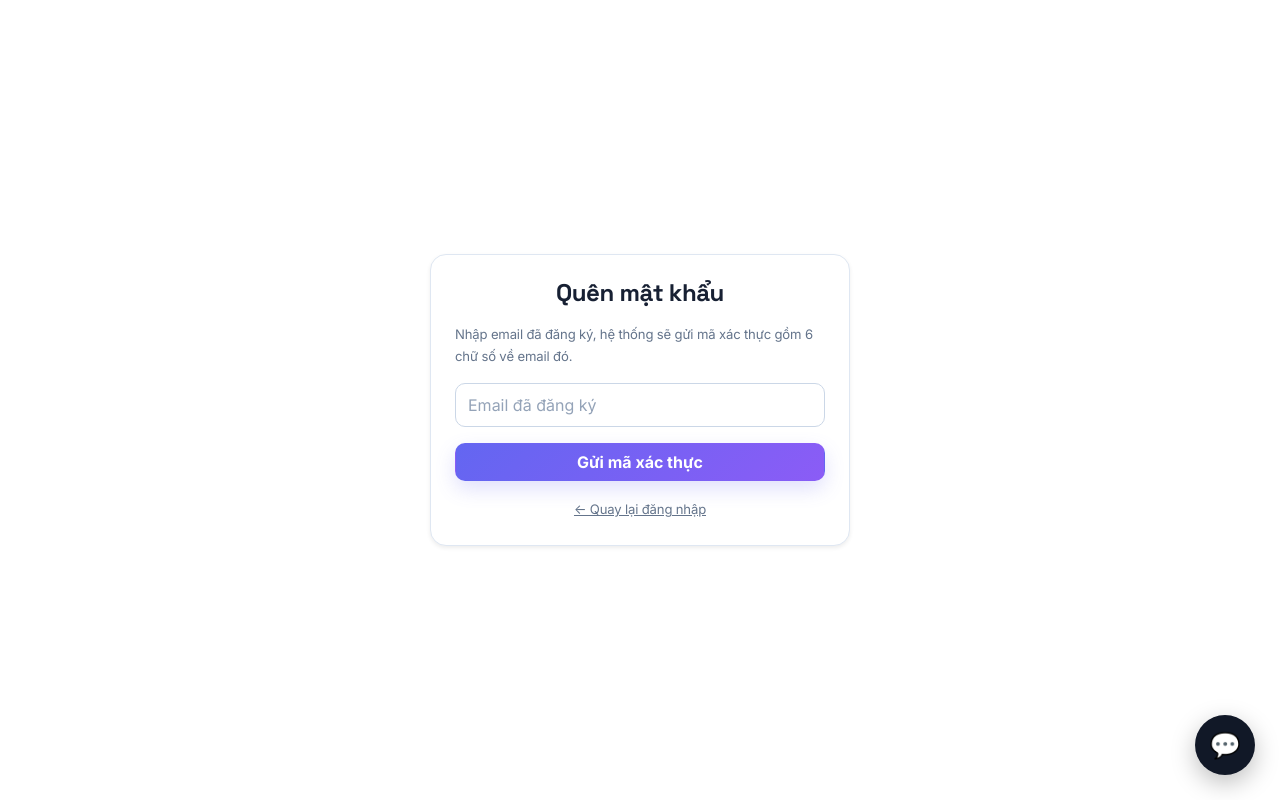
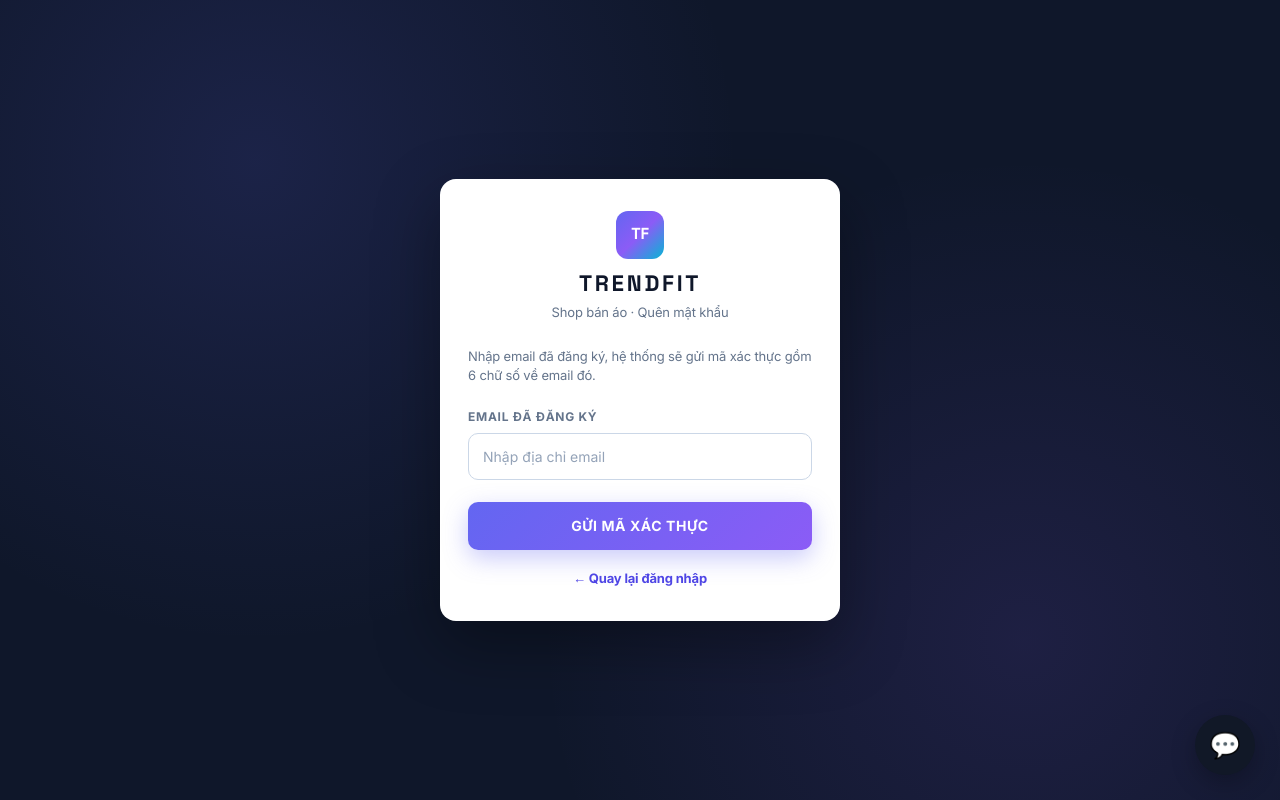
Before and after one commit to DaoTuanMink/WebsiteBanAoTrendFit, a Vue app in the folder trendfit-ui/: page /quen-mat-khau in a window 1280 px wide. Built offline with nearby package versions, Linux system fonts and the light colour scheme.

Commit message:
Hoàn thiện

```diff
--- a/trendfit-ui/src/views/auth/ForgotPasswordView.vue
+++ b/trendfit-ui/src/views/auth/ForgotPasswordView.vue
@@ -1,85 +1,15 @@
-<template>
-  <div class="d-flex align-items-center justify-content-center min-vh-100 bg-light">
-    <div class="card p-4 shadow-sm" style="max-width: 420px; width: 100%">
-      <h4 class="fw-bold text-center mb-3">Quên mật khẩu</h4>
-
-      <!-- Thông báo lỗi / thành công -->
-      <div v-if="errorMsg" class="alert alert-danger py-2">{{ errorMsg }}</div>
-      <div v-if="successMsg" class="alert alert-success py-2">{{ successMsg }}</div>
-
-      <!-- ============ BƯỚC 1: nhập email để nhận mã xác thực ============ -->
-      <form v-if="buoc === 1" @submit.prevent="guiMaXacThuc" class="d-grid gap-3">
-        <p class="text-muted small mb-0">
-          Nhập email đã đăng ký, hệ thống sẽ gửi mã xác thực gồm 6 chữ số về email đó.
-        </p>
-        <input
-          v-model.trim="email"
-          type="email"
-          class="form-control"
-          placeholder="Email đã đăng ký"
-          required
-          :disabled="loading"
-        />
-        <button type="submit" class="btn btn-dark" :disabled="loading">
-          {{ loading ? 'Đang gửi...' : 'Gửi mã xác thực' }}
-        </button>
-      </form>
-
-      <!-- ============ BƯỚC 2: nhập mã + mật khẩu mới ============ -->
-      <form v-else @submit.prevent="datLaiMatKhau" class="d-grid gap-3">
-        <p class="text-muted small mb-0">
-          Mã xác thực đã được gửi tới <strong>{{ email }}</strong
-          >. Vui lòng kiểm tra hộp thư (kể cả mục Spam) và nhập mã bên dưới trong vòng 5 phút.
-        </p>
-        <input
-          v-model.trim="code"
-          maxlength="6"
-          class="form-control text-center fw-bold"
-          style="letter-spacing: 4px; font-size: 1.2rem"
-          placeholder="000000"
-          required
-          :disabled="loading"
-        />
-        <input
-          v-model="matKhauMoi"
-          type="password"
-          class="form-control"
-          placeholder="Mật khẩu mới"
-          required
-          :disabled="loading"
-        />
-        <input
-          v-model="xacNhanMatKhau"
-          type="password"
-          class="form-control"
-          placeholder="Xác nhận mật khẩu mới"
-          required
-          :disabled="loading"
-        />
-        <button type="submit" class="btn btn-dark" :disabled="loading">
-          {{ loading ? 'Đang xử lý...' : 'Đặt lại mật khẩu' }}
-        </button>
-        <button type="button" class="btn btn-link btn-sm" @click="quayLaiBuoc1">
-          ← Nhập lại email / gửi lại mã
-        </button>
-      </form>
-
-      <div class="text-center mt-3">
-        <router-link to="/login" class="small text-muted text-decoration-underline">
-          ← Quay lại đăng nhập
-        </router-link>
-      </div>
-    </div>
-  </div>
-</template>
-
 <script setup>
-// Trang "Quên mật khẩu" - luồng 2 bước bằng mã OTP gửi qua email, khớp với
-// PasswordResetController ở backend (POST /api/auth/forgot-password và
-// POST /api/auth/reset-password).
+/**
+ * Trang Quên mật khẩu – luồng 2 bước (OTP 6 số qua email)
+ * Khớp với backend: PasswordResetController
+ *   POST /api/auth/forgot-password  { email }
+ *   POST /api/auth/reset-password   { email, code, matKhauMoi }
+ *
+ * Giao diện đã đồng bộ với LoginView & RegisterView.
+ */
 import { ref } from 'vue'
+import { useRouter } from 'vue-router'
 import axios from 'axios'
-import { useRouter } from 'vue-router'
 
 const router = useRouter()
 const API = 'http://localhost:8080/api/auth'
@@ -98,10 +28,15 @@ const guiMaXacThuc = async () => {
   errorMsg.value = ''
   successMsg.value = ''
   loading.value = true
+
   try {
-    const res = await axios.post(`${API}/forgot-password`, { email: email.value })
-    successMsg.value = res.data
-    buoc.value = 2 // Chuyển sang bước nhập mã
+    const res = await axios.post(
+      `${API}/forgot-password`,
+      { email: email.value.trim() },
+      { timeout: 15000 },
+    )
+    successMsg.value = typeof res.data === 'string' ? res.data : 'Đã gửi mã xác thực thành công!'
+    buoc.value = 2
   } catch (err) {
     errorMsg.value = layThongBaoLoi(err, 'Gửi mã xác thực thất bại')
   } finally {
@@ -117,17 +52,24 @@ const datLaiMatKhau = async () => {
     errorMsg.value = 'Mật khẩu xác nhận không khớp!'
     return
   }
+  if (matKhauMoi.value.length < 4) {
+    errorMsg.value = 'Mật khẩu mới phải có ít nhất 4 ký tự!'
+    return
+  }
 
   loading.value = true
   try {
-    const res = await axios.post(`${API}/reset-password`, {
-      email: email.value,
-      code: code.value,
-      matKhauMoi: matKhauMoi.value,
-    })
-    successMsg.value = res.data
-    // Đặt lại thành công -> tự động đưa về trang đăng nhập sau 1.5s
-    setTimeout(() => router.push('/login'), 1500)
+    const res = await axios.post(
+      `${API}/reset-password`,
+      {
+        email: email.value.trim(),
+        code: code.value.trim(),
+        matKhauMoi: matKhauMoi.value,
+      },
+      { timeout: 10000 },
+    )
+    successMsg.value = typeof res.data === 'string' ? res.data : 'Đặt lại mật khẩu thành công!'
+    setTimeout(() => router.push('/login'), 1800)
   } catch (err) {
     errorMsg.value = layThongBaoLoi(err, 'Đặt lại mật khẩu thất bại')
   } finally {
@@ -145,8 +87,287 @@ const quayLaiBuoc1 = () => {
 }
 
 const layThongBaoLoi = (err, macDinh) => {
+  if (err?.code === 'ECONNABORTED') {
+    return 'Hết thời gian chờ. Kiểm tra backend đang chạy chưa (port 8080).'
+  }
   const data = err?.response?.data
   if (typeof data === 'string' && data.trim()) return data
+  if (data && typeof data === 'object') {
+    return data.message || data.error || JSON.stringify(data)
+  }
+  if (err?.request) {
+    return 'Không kết nối được server. Hãy chạy backend Spring Boot (localhost:8080).'
+  }
   return macDinh + (err?.message ? `: ${err.message}` : '')
 }
 </script>
+
+<template>
+  <div class="login-page">
+    <div class="login-card">
+      <!-- Brand giống Login / Register -->
+      <div class="login-brand">
+        <div class="login-logo">TF</div>
+        <h1>TRENDFIT</h1>
+        <p>Shop bán áo · Quên mật khẩu</p>
+      </div>
+
+      <!-- Thông báo -->
+      <div v-if="errorMsg" class="login-error">{{ errorMsg }}</div>
+      <div v-if="successMsg" class="login-success">{{ successMsg }}</div>
+
+      <!-- ============ BƯỚC 1: Nhập email ============ -->
+      <form v-if="buoc === 1" @submit.prevent="guiMaXacThuc" class="login-form">
+        <p class="form-desc">
+          Nhập email đã đăng ký, hệ thống sẽ gửi mã xác thực gồm 6 chữ số về email đó.
+        </p>
+
+        <label>Email đã đăng ký</label>
+        <input
+          v-model.trim="email"
+          type="email"
+          placeholder="Nhập địa chỉ email"
+          autocomplete="email"
+          required
+          :disabled="loading"
+        />
+
+        <button type="submit" class="login-btn" :disabled="loading">
+          {{ loading ? 'Đang gửi mã...' : 'Gửi mã xác thực' }}
+        </button>
+      </form>
+
+      <!-- ============ BƯỚC 2: Nhập mã + mật khẩu mới ============ -->
+      <form v-else @submit.prevent="datLaiMatKhau" class="login-form">
+        <p class="form-desc">
+          Mã xác thực đã được gửi tới <strong>{{ email }}</strong
+          >. Kiểm tra hộp thư (kể cả Spam) và nhập mã trong vòng <strong>5 phút</strong>.
+        </p>
+
+        <label>Mã xác thực (6 số)</label>
+        <input
+          v-model.trim="code"
+          type="text"
+          maxlength="6"
+          class="code-input"
+          placeholder="000000"
+          required
+          :disabled="loading"
+        />
+
+        <label>Mật khẩu mới</label>
+        <input
+          v-model="matKhauMoi"
+          type="password"
+          placeholder="Nhập mật khẩu mới"
+          autocomplete="new-password"
+          required
+          :disabled="loading"
+        />
+
+        <label>Xác nhận mật khẩu mới</label>
+        <input
+          v-model="xacNhanMatKhau"
+          type="password"
+          placeholder="Nhập lại mật khẩu mới"
+          autocomplete="new-password"
+          required
+          :disabled="loading"
+        />
+
+        <button type="submit" class="login-btn" :disabled="loading">
+          {{ loading ? 'Đang xử lý...' : 'Đặt lại mật khẩu' }}
+        </button>
+
+        <button type="button" class="btn-link" @click="quayLaiBuoc1" :disabled="loading">
+          ← Nhập lại email / Gửi lại mã
+        </button>
+      </form>
+
+      <p class="login-register">
+        <router-link to="/login">← Quay lại đăng nhập</router-link>
+      </p>
+    </div>
+  </div>
+</template>
+
+<style scoped>
+/* ===== Đồng bộ 100% với LoginView & RegisterView ===== */
+.login-page {
+  min-height: 100vh;
+  display: flex;
+  align-items: center;
+  justify-content: center;
+  padding: 24px;
+  background:
+    radial-gradient(circle at 20% 20%, rgba(99, 102, 241, 0.15), transparent 40%),
+    radial-gradient(circle at 80% 80%, rgba(139, 92, 246, 0.12), transparent 40%), #0f172a;
+  font-family: 'Inter', system-ui, sans-serif;
+}
+
+.login-card {
+  width: 100%;
+  max-width: 400px;
+  background: #fff;
+  border-radius: 16px;
+  padding: 32px 28px;
+  box-shadow: 0 24px 64px rgba(0, 0, 0, 0.35);
+}
+
+.login-brand {
+  text-align: center;
+  margin-bottom: 24px;
+}
+
+.login-logo {
+  width: 48px;
+  height: 48px;
+  margin: 0 auto 12px;
+  display: grid;
+  place-items: center;
+  border-radius: 12px;
+  background: linear-gradient(135deg, #6366f1, #8b5cf6 50%, #06b6d4);
+  color: #fff;
+  font-weight: 800;
+  font-size: 16px;
+  font-family: 'Space Grotesk', sans-serif;
+}
+
+.login-brand h1 {
+  font-family: 'Space Grotesk', sans-serif;
+  font-size: 1.4rem;
+  font-weight: 700;
+  letter-spacing: 0.12em;
+  margin: 0 0 4px;
+  color: #0f172a;
+}
+
+.login-brand p {
+  margin: 0;
+  font-size: 13px;
+  color: #64748b;
+}
+
+.login-error {
+  background: #fef2f2;
+  color: #b91c1c;
+  border: 1px solid #fecaca;
+  border-radius: 10px;
+  padding: 10px 12px;
+  font-size: 13px;
+  margin-bottom: 16px;
+  line-height: 1.45;
+}
+
+.login-success {
+  background: #f0fdf4;
+  color: #15803d;
+  border: 1px solid #bbf7d0;
+  border-radius: 10px;
+  padding: 10px 12px;
+  font-size: 13px;
+  margin-bottom: 16px;
+  line-height: 1.45;
+}
+
+.login-form {
+  display: flex;
+  flex-direction: column;
+  gap: 6px;
+}
+
+.form-desc {
+  font-size: 13px;
+  color: #64748b;
+  line-height: 1.5;
+  margin: 0 0 8px;
+}
+
+.login-form label {
+  font-size: 12px;
+  font-weight: 700;
+  text-transform: uppercase;
+  letter-spacing: 0.06em;
+  color: #64748b;
+  margin-top: 8px;
+}
+
+.login-form input {
+  padding: 12px 14px;
+  border: 1.5px solid #e2e8f0;
+  border-radius: 10px;
+  font-size: 14px;
+  outline: none;
+  transition: border-color 0.2s;
+}
+
+.login-form input:focus {
+  border-color: #6366f1;
+}
+
+.code-input {
+  text-align: center;
+  font-weight: 700;
+  font-size: 1.25rem !important;
+  letter-spacing: 6px;
+}
+
+.login-btn {
+  margin-top: 16px;
+  padding: 13px;
+  border: none;
+  border-radius: 10px;
+  background: linear-gradient(135deg, #6366f1, #8b5cf6);
+  color: #fff;
+  font-weight: 700;
+  font-size: 14px;
+  letter-spacing: 0.04em;
+  text-transform: uppercase;
+  cursor: pointer;
+  transition:
+    transform 0.2s,
+    box-shadow 0.2s;
+  box-shadow: 0 8px 24px rgba(99, 102, 241, 0.35);
+}
+
+.login-btn:hover:not(:disabled) {
+  transform: translateY(-1px);
+}
+
+.login-btn:disabled {
+  opacity: 0.7;
+  cursor: not-allowed;
+}
+
+.btn-link {
+  margin-top: 8px;
+  background: none;
+  border: none;
+  color: #64748b;
+  font-size: 13px;
+  cursor: pointer;
+  text-align: center;
+  padding: 6px;
+}
+
+.btn-link:hover:not(:disabled) {
+  color: #4f46e5;
+}
+
+.login-register {
+  text-align: center;
+  margin: 18px 0 0;
+  font-size: 13px;
+  color: #64748b;
+}
+
+.login-register a {
+  color: #4f46e5;
+  font-weight: 700;
+  text-decoration: none;
+}
+
+.login-register a:hover {
+  text-decoration: underline;
+}
+</style>
--- a/trendfit-ui/src/views/client/historyOrder/HistoryOrderView.vue
+++ b/trendfit-ui/src/views/client/historyOrder/HistoryOrderView.vue
@@ -1,4 +1,5 @@
 <template>
+  <LayoutHeader />
   <div class="container-fluid py-5 bg-light min-vh-100">
     <div class="container">
       <div class="d-flex justify-content-between align-items-center mb-4">
@@ -257,6 +258,7 @@
 import axios from 'axios'
 import { onMounted, ref, computed } from 'vue'
 import API_BASE from '@/config/api'
+import LayoutHeader from '@/components/LayoutHeader.vue'
 
 const orders = ref([])
 const summary = ref(null)
--- a/trendfit-ui/src/views/client/profile/ProfileView.vue
+++ b/trendfit-ui/src/views/client/profile/ProfileView.vue
@@ -1,4 +1,5 @@
 <template>
+  <LayoutHeader />
   <div class="container py-5">
     <h2 class="fw-bold mb-4">HỒ SƠ CÁ NHÂN & SỔ ĐỊA CHỈ</h2>
 
```
Also changed, not shown: trendfit-ui/src/components/LayoutHeader.vue (+15 -13 lines), trendfit-ui/src/layouts/AdminLayout.vue (+16 -6 lines), trendfit-ui/src/views/auth/LoginView.vue (+5 -2 lines).
